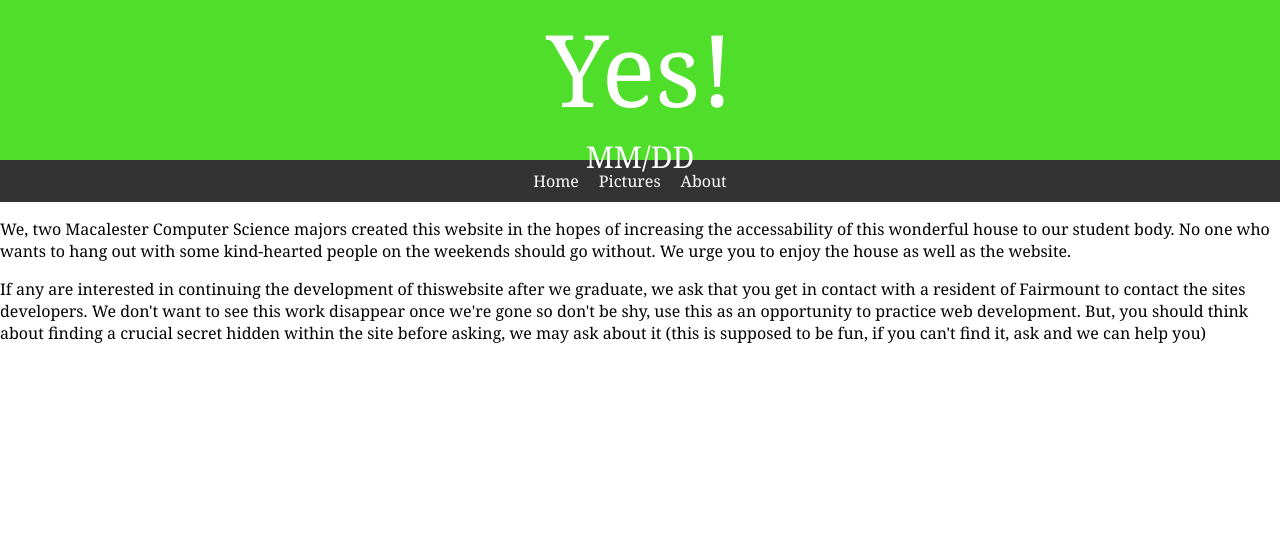
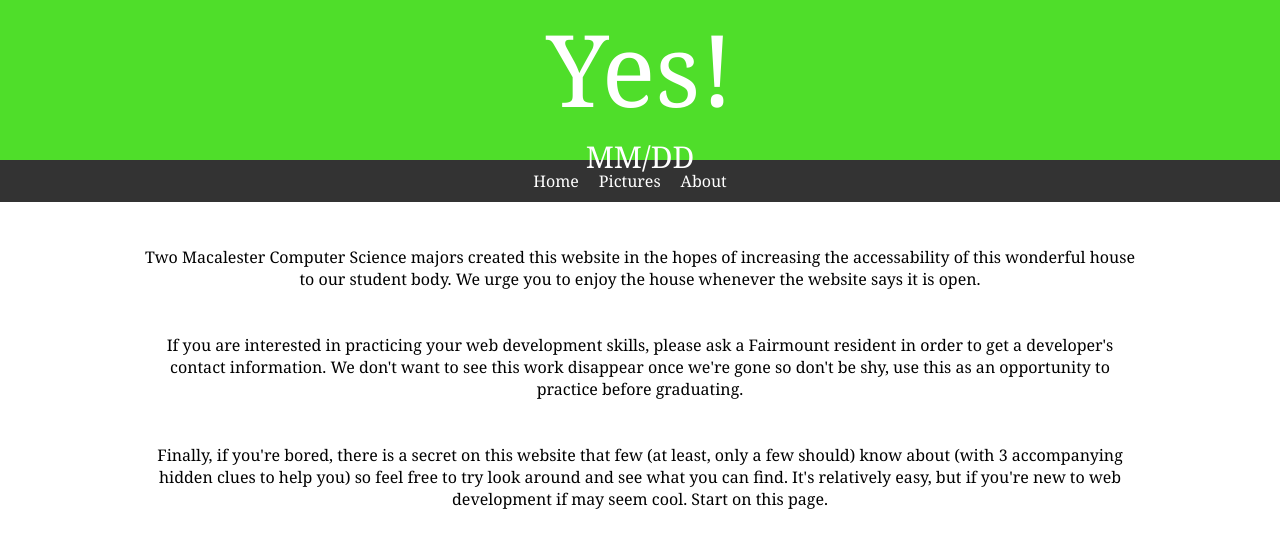
Before and after one commit to davidbarrette/IsFairmountThrowing, a React (Create React App) app: page /About in a window 1280 px wide. Shown: the top 548 px of the page. Built offline with nearby package versions, Linux system fonts and the light colour scheme.

Commit message:
Updated the About page, changed the password, should be done, could use some tests

```diff
--- a/src/App.css
+++ b/src/App.css
@@ -1,5 +1,5 @@
-.App {
-  text-align: center;
+.root{
+  overflow: hidden;
 }
 
 .App-logo {
--- a/src/App.js
+++ b/src/App.js
@@ -9,7 +9,6 @@ import NavigationBar from './Components/NavigationBar/NavigationBar.js';
 // import EventHandler from './Components/EventEmitter.js'
 
 import {BrowserRouter } from 'react-router-dom';
-import RedDoor from './Components/Pages/RedDoor/RedDoor.js';
 
 
 
@@ -17,10 +16,10 @@ function App() {
   const [throwing, setThrowing] = useState(true)
   const [partyDate, setPartyDate] = useState("MM/DD")
   const [notThrowingText, setNotThrowingText] = useState("Due to Covid-19, open gatherings are indefinitely postponed")
-  const [redRoomPassword, setRedRoomPassword] = useState("a")
+  const [redRoomPassword, setRedRoomPassword] = useState("Turck417")
   const [redRoomPasswordMet, setRedRoomPasswordMet] = useState(false)
   // const eventHandler = new EventHandler()
-  // const [eventHandler, setEventHander] = useState(eventHandler)  Not used yet, but event handlers are fun
+  // const [eventHandler, setEventHander] = useState(eventHandler)                Not used yet, but event handlers are fun
   // eventHandler.handleEventsToListenFor(eventHandler)
   // eventHandler.logTest("This message should be emitted")
   return(
--- /dev/null
+++ b/src/Components/Pages/AboutPage/AboutPage.css
@@ -0,0 +1,5 @@
+.AboutText {
+    max-width: 1000px;
+    text-align: center;
+    margin: 0 auto;
+}
--- a/src/Components/Pages/AboutPage/AboutPage.js
+++ b/src/Components/Pages/AboutPage/AboutPage.js
@@ -1,23 +1,30 @@
 import React from 'react';
 
-// import './AboutPage.css'
+import './AboutPage.css'
 
 function AboutPage() {
 
       return(
         <>
-            <p>We, two Macalester Computer Science majors created this website in the hopes of
-                increasing the accessability of this wonderful house to our student body.  No one
-                who wants to hang out with some kind-hearted people on the weekends should go without.
-                We urge you to enjoy the house as well as the website.
+            <br/>
+            <br/>
+            <p className="AboutText"> Two Macalester Computer Science majors created this website in the hopes of
+                increasing the accessability of this wonderful house to our student body.
+                We urge you to enjoy the house whenever the website says it is open.
             </p>
-            <p>
-                If any are interested in continuing the development of thiswebsite after we graduate, we
-                ask that you get in contact with a resident of Fairmount to contact the sites
-                developers.  We don't want to see this work disappear once we're gone so don't be shy, use
-                this as an opportunity to practice web development.  But, you should think about finding a
-                crucial secret hidden within the site before asking, we may ask about it (this is supposed to be fun,
-                if you can't find it, ask and we can help you)
+            <br/>
+            <br/>
+            <p className="AboutText">
+                If you are interested in practicing your web development skills, please ask a Fairmount
+                resident in order to get a developer's contact information.  We don't want to see
+                this work disappear once we're gone so don't be shy, use this as an opportunity to practice before graduating.
+            </p>
+            <br/>
+            <br/>
+            <p className="AboutText">
+                Finally, if you're bored, there is a secret on this website that few (at least, only a few should) know about
+                (with 3 accompanying hidden clues to help you) so feel free to try look around and see what you can find.
+                It's relatively easy, but if you're new to web development if may seem cool.  Start on this page.
             </p>
 
             <p hidden>
--- a/src/Components/Pages/HomePage/HomePage.css
+++ b/src/Components/Pages/HomePage/HomePage.css
@@ -21,5 +21,6 @@
     justify-content: center;
     background-color: black;
     padding-top: 1em;
-    height: 70vh;
+    height: 60vh;
+    padding: 0em;
   }
--- a/src/Components/Pages/PicturePage/PicturePage.css
+++ b/src/Components/Pages/PicturePage/PicturePage.css
@@ -10,7 +10,7 @@
 .ImageContainer-Pictures {
     background-color: black;
     align-content: center;
-    height: 100vh;
+    height: 75vh;
 }
 
 .ImageContainer-Pictures img {
--- a/src/Components/Pages/RedDoor/RedDoor.css
+++ b/src/Components/Pages/RedDoor/RedDoor.css
@@ -1,7 +1,7 @@
 .RedDoorContainer {
     display: flex;
     justify-content: center;
-    height: 100vh;
+    height: 80vh;
     background-color: black;
   }
 
--- a/src/Components/Pages/RedRoom/RedRoom.js
+++ b/src/Components/Pages/RedRoom/RedRoom.js
@@ -4,14 +4,14 @@ import "./RedRoom.css"
 
 
 function RedRoom( {setThrowing, setPartyDate, setNotThrowingText, redRoomPasswordMet, setRedRoomPasswordMet}) {
-  function componentDidMount(){
-    setRedRoomPasswordMet(false) /* Runs after this component is loaded, makes it so any reloading requires the user to resubmit password */
-  }
-
   if(!redRoomPasswordMet){
     return(
       <p>Turn back, you shouldn't be here</p>
     )
+  }
+
+  function componentDidMount(){
+    setRedRoomPasswordMet(false) /* Runs after this component is loaded, makes it so any reloading requires the user to resubmit password */
   }
 
   var miscText = ""
@@ -49,6 +49,8 @@ function RedRoom( {setThrowing, setPartyDate, setNotThrowingText, redRoomPasswor
   return(
     <>
       <h1 id="redRoomWelcomeText">Welcome to the Red Room</h1>
+      <p id="redRoomWelcomeText">Do not reload the page, you will have to re-enter the password</p>
+      <p id="redRoomWelcomeText">TroubleShooting Known issues: If you enter text and the submit button doesn't change it, remove a character, re-add it, then submit</p>
       {/*
         Some known bugs that can use fixing, the submit buttons collecting the values from the
         the text inputs get weird after text was written and the "isthrowing" radio buttons
```
Also changed, not shown: 1 other file (tests, documents, lock files or other folders).
